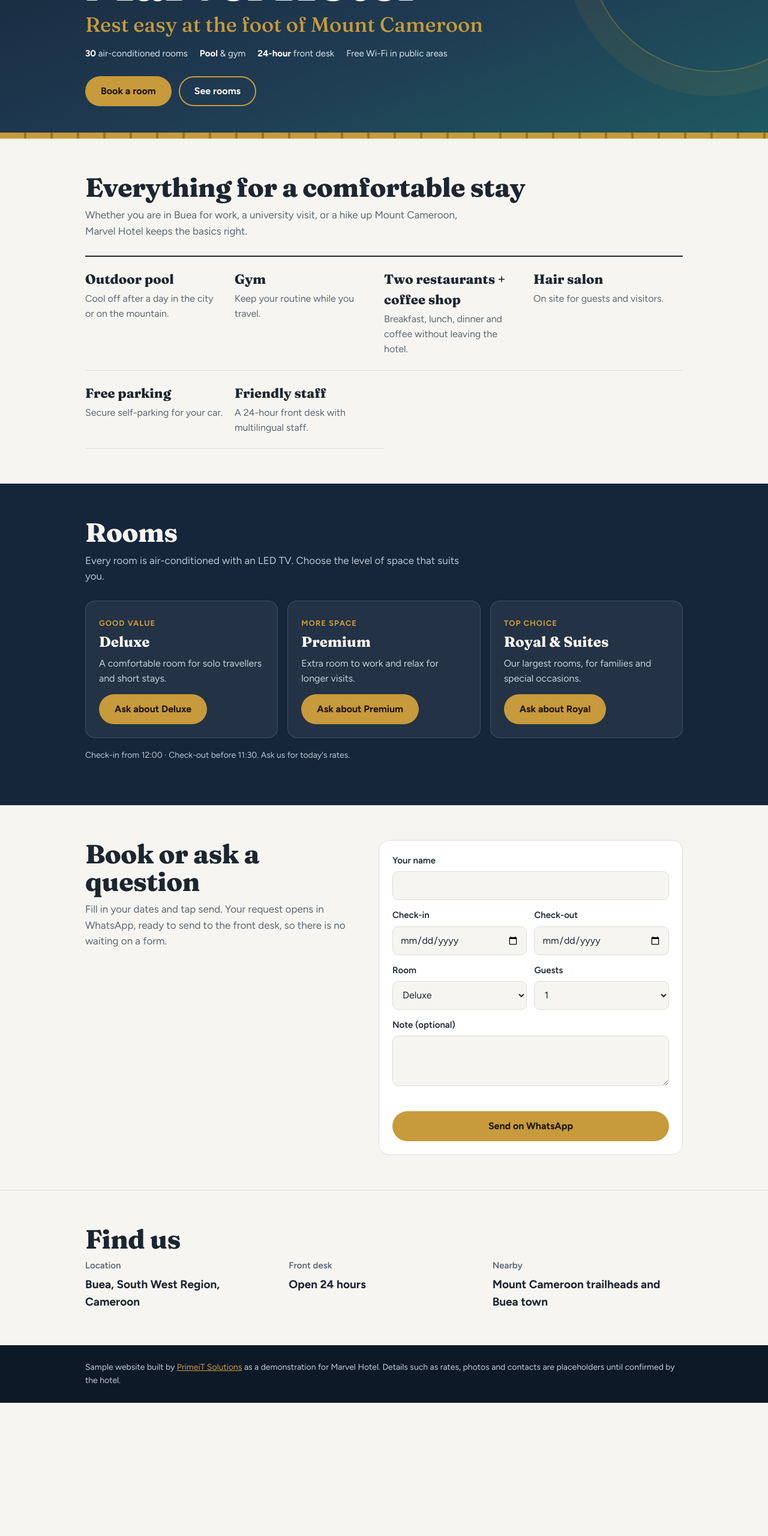
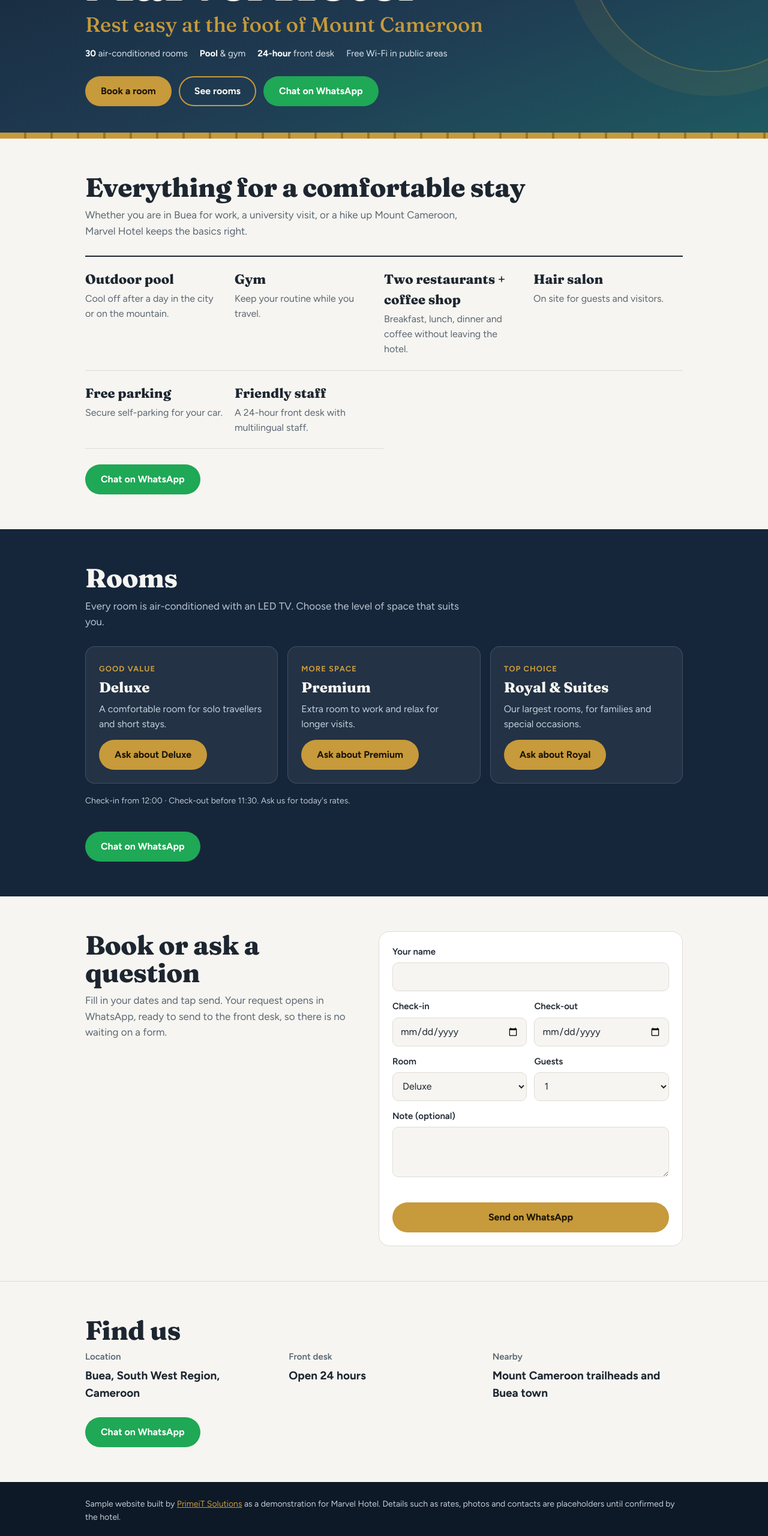
Before and after one commit to LAURELLOVE/marvel-hotel, a plain HTML site: page index.html in a window 1280 px wide. Shown: the part 220-2780 px from the top of the page at 60% size. Before the commit the page ends 2558 px from the top, so only its background shows below. Drawn offline with Linux system fonts and the light colour scheme.

Commit message:
Add WhatsApp button to every section

```diff
--- a/index.html
+++ b/index.html
@@ -82,6 +82,7 @@ footer a{color:var(--gold)}
 @media (prefers-color-scheme: dark){:root:not([data-theme="light"]) .bar .btn-book{background:var(--gold);color:#1B1507}}
 :root[data-theme="dark"] .bar .btn-book{background:var(--gold);color:#1B1507}
 @media (min-width:820px){.bar{display:none}body{padding-bottom:0}}
+.btn-wa{background:#1FA855;color:#fff}.btn-wa:hover{background:#178a45}.wa-row{padding-top:26px}.wa-row .btn,.actions .btn-wa{gap:9px}
 </style>
 </head>
 <body>
@@ -96,6 +97,7 @@ footer a{color:var(--gold)}
     <div class="actions">
       <a class="btn btn-gold" href="#book">Book a room</a>
       <a class="btn btn-ghost" href="#rooms">See rooms</a>
+      <a class="btn btn-wa wa-link" href="#" data-msg="Hello Marvel Hotel, I would like to ask about a room.">Chat on WhatsApp</a>
     </div>
   </div>
   <div class="stripe"></div>
@@ -115,6 +117,7 @@ footer a{color:var(--gold)}
       <div><h3>Friendly staff</h3><p>A 24-hour front desk with multilingual staff.</p></div>
     </div>
   </div>
+<div class="wrap wa-row"><a class="btn btn-wa wa-link" href="#" data-msg="Hello Marvel Hotel, I have a question about: Everything for a comfortable stay.">Chat on WhatsApp</a></div>
 </section>
 
 <section class="rooms" id="rooms">
@@ -128,6 +131,7 @@ footer a{color:var(--gold)}
     </div>
     <p class="note">Check-in from 12:00 · Check-out before 11:30. Ask us for today's rates.</p>
   </div>
+<div class="wrap wa-row"><a class="btn btn-wa wa-link" href="#" data-msg="Hello Marvel Hotel, I have a question about: Rooms.">Chat on WhatsApp</a></div>
 </section>
 
 <section id="book">
@@ -162,6 +166,7 @@ footer a{color:var(--gold)}
       <div><h3>Nearby</h3><p>Mount Cameroon trailheads and Buea town</p></div>
     </div>
   </div>
+<div class="wrap wa-row"><a class="btn btn-wa wa-link" href="#" data-msg="Hello Marvel Hotel, I have a question about: Find us.">Chat on WhatsApp</a></div>
 </section>
 </main>
 
@@ -199,6 +204,11 @@ $("bookForm").addEventListener("submit", (e) => {
   const msg = `Hello Marvel Hotel, I would like to book.\nName: ${name}\nRoom: ${$("bRoom").value}\nCheck-in: ${din}\nCheck-out: ${dout}\nGuests: ${$("bGuests").value}` + (note ? `\nNote: ${note}` : "");
   window.open(waLink(msg), "_blank", "noopener");
 });
+
+document.querySelectorAll(".wa-link").forEach((a) => {
+  a.href = waLink(a.dataset.msg);
+  a.target = "_blank"; a.rel = "noopener";
+});
 </script>
 </body>
 </html>
```
